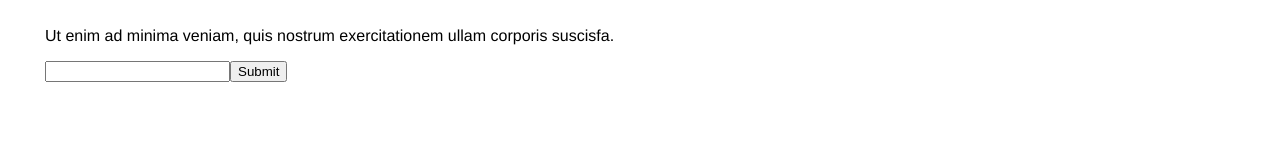
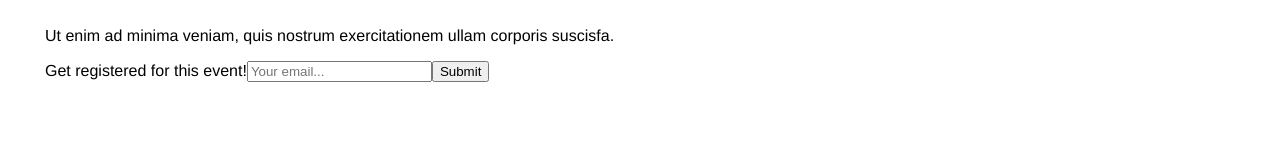
Before and after one commit to JohnXander/events-app, a Next.js app: page /events/London/london-comic-con-winter in a window 1280 px wide. Shown: the part 939-1090 px from the top of the page. Built offline with nearby package versions, Linux system fonts and the light colour scheme.

Commit message:
add email registration form

```diff
--- a/pages/api/hello.js
+++ b/pages/api/hello.js
@@ -1,5 +1,5 @@
 // Next.js API route support: https://nextjs.org/docs/api-routes/introduction
 
 export default function handler(req, res) {
-  res.status(200).json({ name: 'John Doe' })
+  res.status(200).json({ name: 'John Xander' })
 }
--- a/pages/events/[cat]/[id].js
+++ b/pages/events/[cat]/[id].js
@@ -1,8 +1,13 @@
 import Image from 'next/image'
 
 const EventPage = ({ data }) => {
+    const submitEmail = (e) => {
+        e.preventDefault()
+        console.log('first')
+    }
+
     return (
-        <div>
+        <div className='event_single_page'>
             <Image
                 src={data.image}
                 width={1000}
@@ -11,8 +16,15 @@ const EventPage = ({ data }) => {
             />
             <h1>{data.title}</h1>
             <p>{data.description}</p>
-            <input type="email" />
-            <button type='submit'>Submit</button>
+            <form onSubmit={submitEmail} className="email_registration">
+                <label>Get registered for this event!</label>
+                <input
+                    type="email"
+                    id='email'
+                    placeholder='Your email...'
+                />
+                <button type='submit'>Submit</button>
+            </form>
         </div>
     )
 }
```
